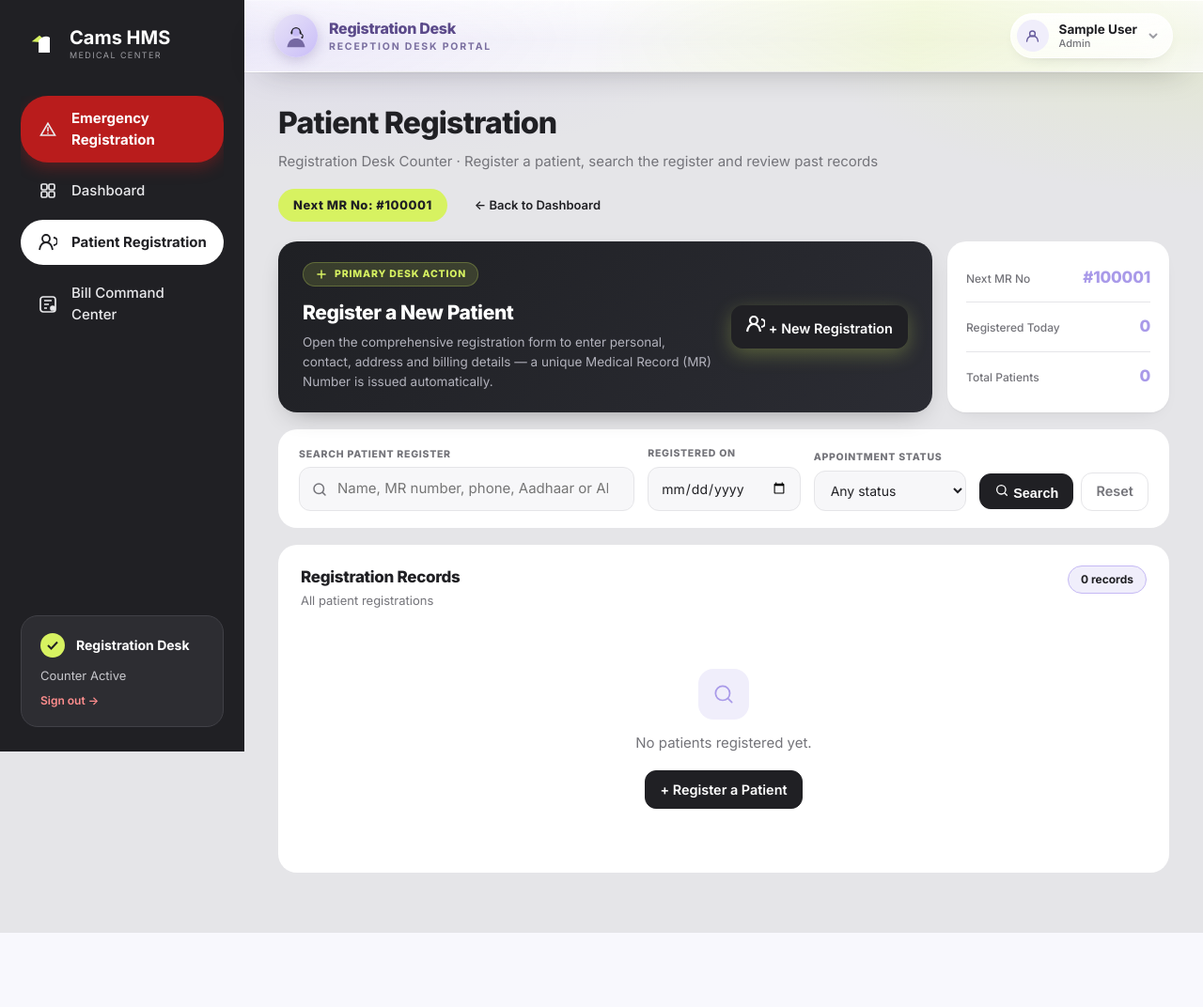
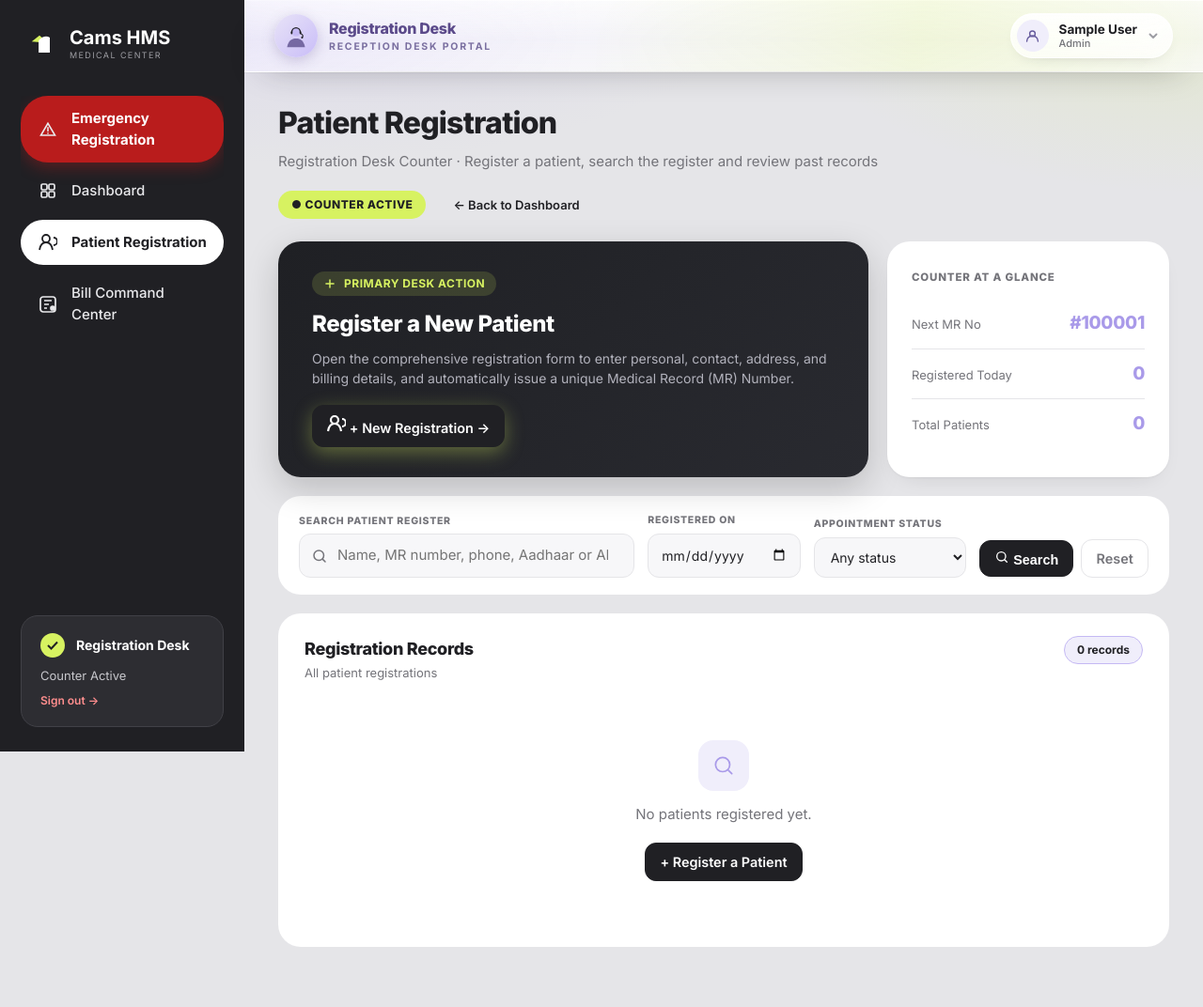
Before and after one commit to wwwmorisfamilybhm-netizen/hms-trial, a Django app: page /registration-desk/ in a window 1280 px wide. Shown: the whole page at 94% size. Before the commit the page ends 993 px from the top, so only its background shows below. Run offline with Django 5.2, Linux system fonts and the light colour scheme; the visitor is signed in with stand-in values (Sample User, id 1); data that the repository does not hold is empty; some libraries are stand-ins or nearby versions.

Commit message:
Align Patient Registration hero with the Reception Dashboard action card
• 'Register a New Patient' is now a full action card in the same style as
  the dashboard's primary card: dark ink gradient, 24px radius, 32/36
  padding, lime PRIMARY DESK ACTION pill, 24px/800 title, grey copy and
  the lime CTA with the same glow, plus a ghost 'Print Last Card'.
• Companion white 'Counter at a glance' card (24px radius) carries
  Next MR No, Registered Today and Total Patients.
• Search and records cards moved to 24px radius to match the rest of the
  registration screens, and the header badge is now COUNTER ACTIVE like
  the dashboard.

```diff
--- a/static/css/style.css
+++ b/static/css/style.css
@@ -381,94 +381,104 @@ h2 { font-size: 1.2rem; font-weight: 700; margin: 0 0 0.75rem; }
 /* ---------------- Registration Desk hub ---------------- */
 .rd-hero {
   display: grid;
-  grid-template-columns: minmax(0, 1fr) 236px;
-  gap: 16px;
+  grid-template-columns: minmax(0, 1fr) 300px;
+  gap: 20px;
   align-items: stretch;
-  margin-bottom: 18px;
+  margin-bottom: 20px;
 }
+
+/* Primary desk action — mirrors the Reception Dashboard action card */
 .rd-primary {
-  display: grid;
-  grid-template-columns: minmax(0, 1fr) auto;
-  align-items: center;
-  gap: 20px;
-  padding: 22px 26px;
-  border-radius: 20px;
-  background: linear-gradient(135deg, #1f2024 0%, #2b2c33 100%);
-  box-shadow: 0 10px 28px -14px rgba(0, 0, 0, 0.45);
+  background: linear-gradient(135deg, #1f2024 0%, #292a30 100%);
   color: #fff;
+  border-radius: 24px;
+  padding: 32px 36px;
+  display: flex;
+  flex-direction: column;
+  justify-content: space-between;
+  gap: 18px;
+  box-shadow: 0 12px 36px rgba(0, 0, 0, 0.18);
 }
-.rd-primary-copy { max-width: 560px; }
+.rd-primary-top { max-width: 580px; }
 .rd-primary-tag {
   display: inline-flex;
   align-items: center;
-  gap: 7px;
-  background: rgba(214, 242, 95, 0.14);
+  gap: 8px;
+  background: rgba(214, 242, 95, 0.15);
   color: var(--lime);
-  border: 1px solid rgba(214, 242, 95, 0.25);
   padding: 4px 12px;
   border-radius: 99px;
-  font-size: 10.5px;
+  font-size: 12px;
+  font-weight: 700;
+  margin-bottom: 12px;
+  letter-spacing: 0.5px;
+}
+.rd-primary-tag-lav { background: rgba(197, 185, 244, 0.18); color: var(--lav); }
+.rd-primary-top h2 {
+  font-size: 24px;
   font-weight: 800;
-  letter-spacing: 0.08em;
-  margin-bottom: 12px;
+  color: #fff;
+  margin: 0 0 8px;
+  letter-spacing: -0.4px;
 }
-.rd-primary-tag-muted { background: rgba(197, 185, 244, 0.16); color: var(--lav); border-color: rgba(197, 185, 244, 0.28); }
-.rd-primary-copy h2 { margin: 0 0 6px; font-size: 21px; font-weight: 750; color: #fff; letter-spacing: -0.4px; }
-.rd-primary-copy p { margin: 0; color: #b2b2bc; font-size: 13.5px; line-height: 1.55; }
-.rd-primary-actions { display: flex; align-items: center; gap: 10px; flex-wrap: wrap; }
+.rd-primary-top p { color: #b2b2bc; font-size: 14px; line-height: 1.5; margin: 0; }
+.rd-primary-actions { display: flex; align-items: center; gap: 12px; flex-wrap: wrap; }
 
 .rd-btn-lime {
   background: var(--lime);
   color: var(--ink);
   font-weight: 800;
-  font-size: 0.98rem;
-  padding: 13px 24px;
-  border-radius: 14px;
+  font-size: 1.05rem;
+  padding: 14px 28px;
+  border-radius: 16px;
   border: 1px solid var(--lime);
   display: inline-flex;
   align-items: center;
-  gap: 9px;
+  gap: 10px;
   text-decoration: none;
-  box-shadow: 0 6px 20px rgba(214, 242, 95, 0.28);
+  box-shadow: 0 6px 20px rgba(214, 242, 95, 0.35);
   transition: transform 0.15s ease, filter 0.15s ease;
 }
 .rd-btn-lime:hover { filter: brightness(0.97); text-decoration: none; transform: translateY(-1px); }
 .rd-btn-lime-sm { font-size: 0.9rem; padding: 10px 20px; box-shadow: none; }
 .rd-primary .rd-btn-ghost {
   background: transparent;
-  color: #e9e9ec;
-  border: 1px solid #55555f;
-  padding: 12px 18px;
-  border-radius: 14px;
+  color: #d6d6dc;
+  border: 1px solid #4a4a52;
+  padding: 14px 22px;
+  border-radius: 16px;
   display: inline-flex;
   align-items: center;
-  gap: 8px;
+  gap: 9px;
   font-weight: 600;
-  font-size: 0.86rem;
+  font-size: 0.9rem;
 }
 .rd-primary .rd-btn-ghost:hover { background: rgba(255, 255, 255, 0.08); text-decoration: none; filter: none; }
 
 /* Counter summary card */
-.rd-counter {
+.rd-side {
   background: var(--card);
-  border-radius: 20px;
-  padding: 8px 20px;
+  border-radius: 24px;
+  padding: 24px 26px;
   display: flex;
   flex-direction: column;
   justify-content: center;
-  box-shadow: 0 1px 2px rgba(32, 32, 36, 0.04), 0 8px 22px -16px rgba(32, 32, 36, 0.22);
+  gap: 14px;
+  box-shadow: 0 1px 2px rgba(32, 32, 36, 0.04), 0 10px 26px -18px rgba(32, 32, 36, 0.25);
 }
-.rd-counter-row {
+.rd-side-title { font-size: 11.5px; font-weight: 800; letter-spacing: 0.07em; text-transform: uppercase; color: var(--muted); }
+.rd-side-stats { display: flex; flex-direction: column; }
+.rd-side-row {
   display: flex;
   align-items: baseline;
   justify-content: space-between;
   gap: 10px;
-  padding: 13px 0;
+  padding: 12px 0;
   border-bottom: 1px solid var(--line);
 }
-.rd-counter-row:last-child { border-bottom: none; }
-.rd-counter-k { font-size: 12px; color: var(--muted); font-weight: 500; }
-.rd-counter-v { font-size: 17px; font-weight: 750; color: var(--lav-deep); letter-spacing: -0.2px; }
+.rd-side-row:last-child { border-bottom: none; }
+.rd-side-k { font-size: 13px; color: var(--muted); }
+.rd-side-v { font-size: 19px; font-weight: 750; color: var(--lav-deep); letter-spacing: -0.3px; }
 
 /* Search card */
 .rd-search {
@@ -477,8 +487,8 @@ h2 { font-size: 1.2rem; font-weight: 700; margin: 0 0 0.75rem; }
   gap: 14px;
   align-items: end;
   padding: 18px 22px;
-  border-radius: 20px;
-  margin-bottom: 18px;
+  border-radius: 24px;
+  margin-bottom: 20px;
 }
 .rd-search-field { display: flex; flex-direction: column; gap: 6px; min-width: 0; }
 .rd-search-field label { font-size: 10.5px; font-weight: 800; color: var(--muted); letter-spacing: 0.07em; }
@@ -517,9 +527,9 @@ h2 { font-size: 1.2rem; font-weight: 700; margin: 0 0 0.75rem; }
 .rd-btn-search:hover { filter: brightness(1.35); }
 
 /* Records card */
-.rd-records { border-radius: 20px; padding: 22px 24px; }
+.rd-records { border-radius: 24px; padding: 24px 28px; }
 .rd-records-head { display: flex; justify-content: space-between; align-items: flex-start; gap: 14px; margin-bottom: 16px; flex-wrap: wrap; }
-.rd-records-head h2 { margin: 0 0 3px; font-size: 17px; font-weight: 750; letter-spacing: -0.3px; }
+.rd-records-head h2 { margin: 0 0 3px; font-size: 18px; font-weight: 750; letter-spacing: -0.3px; }
 .rd-records-head p { margin: 0; font-size: 13px; color: var(--muted); }
 .rd-records-count {
   display: inline-flex;
@@ -557,20 +567,23 @@ h2 { font-size: 1.2rem; font-weight: 700; margin: 0 0 0.75rem; }
 
 @media (max-width: 1024px) {
   .rd-hero { grid-template-columns: 1fr; }
-  .rd-counter { flex-direction: row; flex-wrap: wrap; gap: 0 26px; padding: 4px 20px; }
-  .rd-counter-row { border-bottom: none; flex-direction: column; align-items: flex-start; gap: 2px; }
+  .rd-side { flex-direction: row; flex-wrap: wrap; gap: 0 26px; padding: 18px 24px; }
+  .rd-side-title { width: 100%; }
+  .rd-side-stats { flex-direction: row; flex-wrap: wrap; gap: 0 26px; }
+  .rd-side-row { border-bottom: none; flex-direction: column; align-items: flex-start; gap: 2px; }
   .rd-search { grid-template-columns: 1fr 1fr; }
   .rd-search-main { grid-column: 1 / -1; }
   .rd-search-actions { grid-column: 1 / -1; }
 }
 @media (max-width: 860px) {
-  .rd-primary { grid-template-columns: 1fr; }
+  .rd-primary { padding: 26px 24px; }
   .rd-primary-actions { width: 100%; }
   .rd-primary-actions .btn { flex: 1; justify-content: center; }
 }
 @media (max-width: 560px) {
   .rd-search { grid-template-columns: 1fr; }
-  .rd-primary { padding: 20px; }
+  .rd-primary { padding: 24px 20px; }
+  .rd-primary-top h2 { font-size: 21px; }
 }
 
 /* ---------------- Stats ---------------- */
--- a/templates/core/registration_desk.html
+++ b/templates/core/registration_desk.html
@@ -9,8 +9,8 @@
       <p class="page-sub">Registration Desk Counter · Register a patient, search the register and review past records</p>
     </div>
     <div style="display:flex; gap:12px; align-items:center; flex-wrap:wrap;">
-      <span class="badge" style="background:var(--lime); color:var(--ink); font-weight:800; padding:8px 16px; border-radius:99px; font-size:13px; letter-spacing:0.5px;">
-        Next MR No: #{{ next_mr }}
+      <span class="badge" style="background:var(--lime); color:var(--ink); font-weight:750; padding:6px 14px; border-radius:99px; font-size:12px; letter-spacing:0.5px;">
+        ● COUNTER ACTIVE
       </span>
       <a href="{% url 'reception_dashboard' %}" class="btn btn-outline" style="padding:8px 16px; font-size:13px;">
         ← Back to Dashboard
@@ -21,21 +21,21 @@
 
 {% block content %}
 
-<!-- ═══════════ 1. PRIMARY ACTION ═══════════ -->
+<!-- ═══════════ 1. PRIMARY DESK ACTION ═══════════ -->
 <section class="rd-hero">
   <div class="rd-primary">
-    <div class="rd-primary-copy">
+    <div class="rd-primary-top">
       {% if can_register %}
         <span class="rd-primary-tag">
           <svg width="14" height="14" viewBox="0 0 24 24" fill="none" stroke="currentColor" stroke-width="2.5" stroke-linecap="round" aria-hidden="true"><path d="M12 5v14M5 12h14"/></svg>
           PRIMARY DESK ACTION
         </span>
         <h2>Register a New Patient</h2>
-        <p>Open the comprehensive registration form to enter personal, contact, address and billing details — a unique Medical Record (MR) Number is issued automatically.</p>
+        <p>Open the comprehensive registration form to enter personal, contact, address, and billing details, and automatically issue a unique Medical Record (MR) Number.</p>
       {% else %}
-        <span class="rd-primary-tag rd-primary-tag-muted">PATIENT REGISTER</span>
-        <h2>Search &amp; Review Patient Records</h2>
-        <p>Every patient registered at this counter, with the MR number, contact details and quick edit / delete actions. New registrations are raised by the Registration Desk staff.</p>
+        <span class="rd-primary-tag rd-primary-tag-lav">PATIENT REGISTER</span>
+        <h2>Search &amp; Review Records</h2>
+        <p>Every patient registered at this counter with their MR number, contact details and quick edit / delete actions. New registrations are raised by the Registration Desk staff.</p>
       {% endif %}
     </div>
 
@@ -45,30 +45,33 @@
           <svg width="20" height="20" viewBox="0 0 20 20" fill="none" stroke="currentColor" stroke-width="2.2" aria-hidden="true">
             <circle cx="8" cy="6" r="4"/><path d="M1 18c1-6 3.5-8 7-8s6 2 7 8M16 5a4 4 0 0 1 0 8"/>
           </svg>
-          <span>+ New Registration</span>
+          <span>+ New Registration →</span>
         </a>
       {% endif %}
       {% if last_registered %}
         <a href="{% url 'patient_print_card' last_registered.pk %}" class="btn rd-btn-ghost">
-          <svg width="16" height="16" viewBox="0 0 24 24" fill="none" stroke="currentColor" stroke-width="2.2" aria-hidden="true"><path d="M6 9V2h12v7"/><path d="M6 18H4a2 2 0 0 1-2-2v-5a2 2 0 0 1 2-2h16a2 2 0 0 1 2 2v5a2 2 0 0 1-2 2h-2"/><rect x="6" y="14" width="12" height="8"/></svg>
+          <svg width="18" height="18" viewBox="0 0 24 24" fill="none" stroke="currentColor" stroke-width="2" stroke-linecap="round" aria-hidden="true"><path d="M6 9V2h12v7"/><path d="M6 18H4a2 2 0 0 1-2-2v-5a2 2 0 0 1 2-2h16a2 2 0 0 1 2 2v5a2 2 0 0 1-2 2h-2"/><rect x="6" y="14" width="12" height="8"/></svg>
           <span>Print Last Card</span>
         </a>
       {% endif %}
     </div>
   </div>
 
-  <aside class="rd-counter">
-    <div class="rd-counter-row">
-      <span class="rd-counter-k">Next MR No</span>
-      <span class="rd-counter-v">#{{ next_mr }}</span>
-    </div>
-    <div class="rd-counter-row">
-      <span class="rd-counter-k">Registered Today</span>
-      <span class="rd-counter-v">{{ today_count }}</span>
-    </div>
-    <div class="rd-counter-row">
-      <span class="rd-counter-k">Total Patients</span>
-      <span class="rd-counter-v">{{ total_patients }}</span>
+  <aside class="rd-side">
+    <span class="rd-side-title">Counter at a glance</span>
+    <div class="rd-side-stats">
+      <div class="rd-side-row">
+        <span class="rd-side-k">Next MR No</span>
+        <span class="rd-side-v">#{{ next_mr }}</span>
+      </div>
+      <div class="rd-side-row">
+        <span class="rd-side-k">Registered Today</span>
+        <span class="rd-side-v">{{ today_count }}</span>
+      </div>
+      <div class="rd-side-row">
+        <span class="rd-side-k">Total Patients</span>
+        <span class="rd-side-v">{{ total_patients }}</span>
+      </div>
     </div>
   </aside>
 </section>
```
